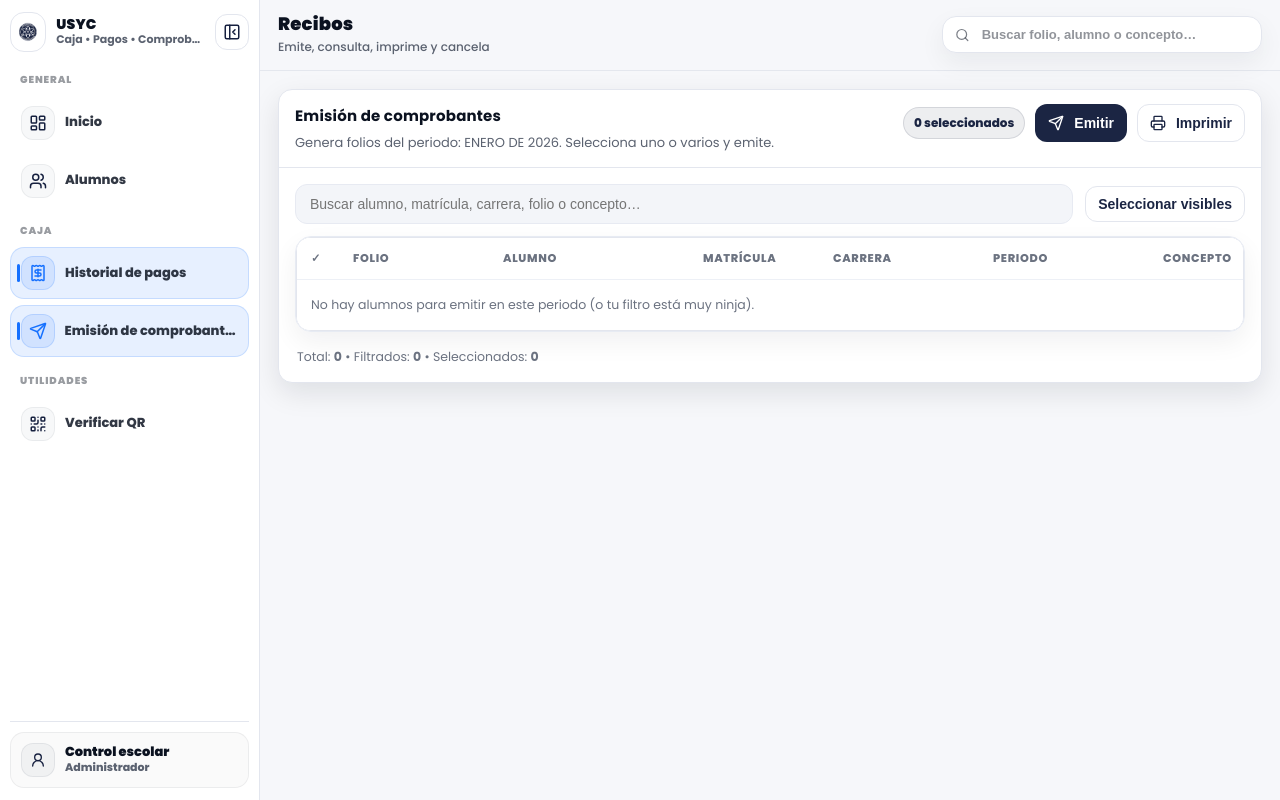
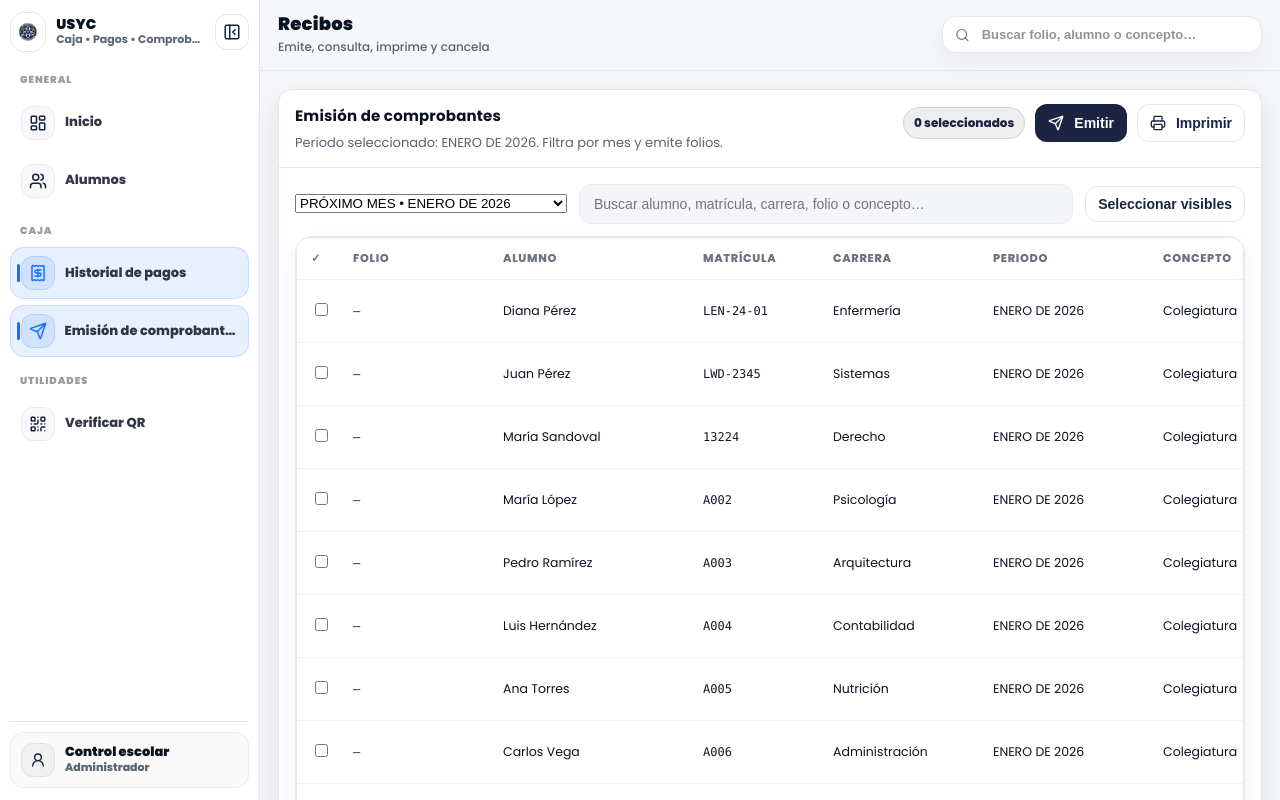
Before and after one commit to mariasan001/usyc, a Next.js app: page /recibos/emision in a window 1280 px wide. Shown: the top 800 px of the page. Built offline with nearby package versions, Linux system fonts and the light colour scheme.

Commit message:
cambios recibo

```diff
--- a/src/modules/recibos/pages/PaymentsIssuePage.tsx
+++ b/src/modules/recibos/pages/PaymentsIssuePage.tsx
@@ -23,6 +23,56 @@ import {
 } from '@/modules/receipts/utils/student-ledger.utils';
 
 /** =========================
+ *  MOCKS (solo UI demo)
+ *  ========================= */
+type StudentMock = StudentRef & { carrera?: string; mensualidad: number };
+
+const MOCK_STUDENTS: StudentMock[] = [
+  { nombre: 'Diana Pérez', matricula: 'LEN-24-01', carrera: 'Enfermería', mensualidad: 330 },
+  { nombre: 'Juan Pérez', matricula: 'LWD-2345', carrera: 'Sistemas', mensualidad: 450 },
+  { nombre: 'María Sandoval', matricula: '13224', carrera: 'Derecho', mensualidad: 390 },
+  { nombre: 'María López', matricula: 'A002', carrera: 'Psicología', mensualidad: 300 },
+  { nombre: 'Pedro Ramírez', matricula: 'A003', carrera: 'Arquitectura', mensualidad: 520 },
+  { nombre: 'Luis Hernández', matricula: 'A004', carrera: 'Contabilidad', mensualidad: 410 },
+  { nombre: 'Ana Torres', matricula: 'A005', carrera: 'Nutrición', mensualidad: 380 },
+  { nombre: 'Carlos Vega', matricula: 'A006', carrera: 'Administración', mensualidad: 360 },
+  { nombre: 'Sofía García', matricula: 'A007', carrera: 'Criminología', mensualidad: 410 },
+  { nombre: 'Diego Cruz', matricula: 'A008', carrera: 'Diseño', mensualidad: 340 },
+];
+
+// Algunos pagos reales (para que veas "PAGADO" en meses pasados/actual)
+const MOCK_RECEIPTS: Receipt[] = [
+  {
+    id: 'r1',
+    alumno: { nombre: 'Diana Pérez', matricula: 'LEN-24-01' },
+    monto: 330,
+    fechaPago: '2025-12-18',
+    concepto: 'Colegiatura',
+  } as any,
+  {
+    id: 'r2',
+    alumno: { nombre: 'Juan Pérez', matricula: 'LWD-2345' },
+    monto: 450,
+    fechaPago: '2025-11-10',
+    concepto: 'Colegiatura',
+  } as any,
+  {
+    id: 'r3',
+    alumno: { nombre: 'Juan Pérez', matricula: 'LWD-2345' },
+    monto: 450,
+    fechaPago: '2025-12-10',
+    concepto: 'Colegiatura',
+  } as any,
+  {
+    id: 'r4',
+    alumno: { nombre: 'María López', matricula: 'A002' },
+    monto: 300,
+    fechaPago: '2025-12-05',
+    concepto: 'Colegiatura',
+  } as any,
+];
+
+/** =========================
  *  Helpers (periodo / folio)
  *  ========================= */
 function yyyymm(d: Date) {
@@ -31,19 +81,17 @@ function yyyymm(d: Date) {
   return `${y}-${m}`;
 }
 
-function nextMonthKey() {
-  const d = new Date();
-  d.setMonth(d.getMonth() + 1);
+function addMonthsKey(base: Date, delta: number) {
+  const d = new Date(base);
   d.setDate(1);
+  d.setMonth(d.getMonth() + delta);
   return yyyymm(d);
 }
 
 function monthLabelFromKey(key: string) {
   const [y, m] = key.split('-').map((x) => Number(x));
   const d = new Date(y, (m || 1) - 1, 1);
-  return d
-    .toLocaleDateString('es-MX', { month: 'long', year: 'numeric' })
-    .toUpperCase();
+  return d.toLocaleDateString('es-MX', { month: 'long', year: 'numeric' }).toUpperCase();
 }
 
 function fmtMoney(n: number) {
@@ -55,7 +103,6 @@ function todayISO() {
 }
 
 function makeFolio(periodoKey: string, n: number) {
-  // FOL-202601-0007
   const compact = periodoKey.replace('-', '');
   return `FOL-${compact}-${String(n).padStart(4, '0')}`;
 }
@@ -101,6 +148,8 @@ function saveIssued(items: IssuedItem[]) {
 /** =========================
  *  Types UI
  *  ========================= */
+type EstadoUI = 'SIN_EMISION' | 'EMITIDO' | 'PAGADO' | 'ADEUDO';
+
 type IssueRow = {
   id: string; // `${studentKey}__${periodoKey}`
   studentKey: string;
@@ -112,21 +161,37 @@ type IssueRow = {
   periodoKey: string;
   periodoLabel: string;
 
-  concepto: string; // Colegiatura
+  concepto: string;
   monto: number;
 
-  estado: 'SIN_EMISION' | 'EMITIDO' | 'PAGADO';
+  estado: EstadoUI;
   folio?: string;
   fechaEmision?: string;
 };
 
 export default function PaymentsIssuePage() {
-  const periodoKey = useMemo(() => nextMonthKey(), []);
+  const currentMonthKey = useMemo(() => yyyymm(new Date()), []);
+
+  // ✅ Periodo filtrable: anterior / actual / próximo (default = próximo)
+  const [periodoKey, setPeriodoKey] = useState<string>(() => addMonthsKey(new Date(), +1));
   const periodoLabel = useMemo(() => monthLabelFromKey(periodoKey), [periodoKey]);
 
-  // ⚠️ Sustituye por tus hooks reales (API)
-  const [allReceipts] = useState<Receipt[]>([]);
-  const [students] = useState<StudentRef[]>([]);
+  const periodOptions = useMemo(() => {
+    const base = new Date();
+    const prev = addMonthsKey(base, -1);
+    const now = addMonthsKey(base, 0);
+    const next = addMonthsKey(base, +1);
+
+    return [
+      { key: prev, label: `MES ANTERIOR • ${monthLabelFromKey(prev)}` },
+      { key: now, label: `MES ACTUAL • ${monthLabelFromKey(now)}` },
+      { key: next, label: `PRÓXIMO MES • ${monthLabelFromKey(next)}` },
+    ];
+  }, []);
+
+  // ✅ DEMO
+  const [allReceipts] = useState<Receipt[]>(MOCK_RECEIPTS);
+  const [students] = useState<StudentMock[]>(MOCK_STUDENTS);
 
   const [issued, setIssued] = useState<IssuedItem[]>([]);
   useEffect(() => {
@@ -158,43 +223,45 @@ export default function PaymentsIssuePage() {
       if (!studentKey) continue;
 
       const receipts = receiptsByStudent.get(studentKey.toLowerCase()) ?? [];
+
+      const inferred = inferMonthlyAmount(receipts, 0);
       const fallbackCfg: PlanConfig = {
         startDate: inferStartDate(receipts),
         durationMonths: 6,
-        monthlyAmount: inferMonthlyAmount(receipts, 0),
+        monthlyAmount: inferred && inferred > 0 ? inferred : st.mensualidad,
       };
 
       const cfg = loadStudentPlan(studentKey, fallbackCfg);
-      const plan = applyReceiptsToPlan(buildPlan(cfg), receipts);
+      const monthly = cfg.monthlyAmount && cfg.monthlyAmount > 0 ? cfg.monthlyAmount : st.mensualidad;
 
+      const plan = applyReceiptsToPlan(buildPlan({ ...cfg, monthlyAmount: monthly }), receipts);
       const planRow = plan.find((x) => x.key === periodoKey);
-      if (!planRow) continue;
 
-      const isPaid = planRow.estado === 'PAGADO';
+      const concepto = planRow?.concepto ?? 'Colegiatura';
+      const monto = (planRow?.montoEsperado ?? monthly) || st.mensualidad;
 
-      const issuedItem = issued.find(
-        (it) => it.studentKey === studentKey && it.periodoKey === periodoKey
-      );
+      const isPaid = planRow?.estado === 'PAGADO';
 
-      const estado: IssueRow['estado'] = isPaid
-        ? 'PAGADO'
-        : issuedItem
-          ? 'EMITIDO'
-          : 'SIN_EMISION';
+      const issuedItem = issued.find((it) => it.studentKey === studentKey && it.periodoKey === periodoKey);
+
+      const isPast = periodoKey < currentMonthKey;
+
+      let estado: EstadoUI;
+      if (isPaid) estado = 'PAGADO';
+      else if (issuedItem) estado = 'EMITIDO';
+      else if (isPast) estado = 'ADEUDO';
+      else estado = 'SIN_EMISION';
 
       out.push({
         id: `${studentKey}__${periodoKey}`,
         studentKey,
         alumno: st.nombre,
         matricula: st.matricula ?? null,
-        carrera: (st as any).carrera ?? null,
-
+        carrera: st.carrera ?? null,
         periodoKey,
-        periodoLabel: planRow.periodoLabel ?? periodoLabel,
-
-        concepto: planRow.concepto ?? 'Colegiatura',
-        monto: planRow.montoEsperado ?? cfg.monthlyAmount,
-
+        periodoLabel: planRow?.periodoLabel ?? periodoLabel,
+        concepto,
+        monto,
         estado,
         folio: issuedItem?.folio,
         fechaEmision: issuedItem?.fechaEmision,
@@ -202,7 +269,7 @@ export default function PaymentsIssuePage() {
     }
 
     return out;
-  }, [students, receiptsByStudent, issued, periodoKey, periodoLabel]);
+  }, [students, receiptsByStudent, issued, periodoKey, periodoLabel, currentMonthKey]);
 
   const filtered = useMemo(() => {
     const needle = normalizeKey(q);
@@ -225,7 +292,7 @@ export default function PaymentsIssuePage() {
   const canPrint = useMemo(() => {
     if (selected.length === 0) return false;
     const selRows = filtered.filter((r) => selected.includes(r.id));
-    return selRows.some((r) => r.estado === 'EMITIDO');
+    return selRows.some((r) => r.estado === 'EMITIDO' && r.folio);
   }, [selected, filtered]);
 
   function toggle(id: string) {
@@ -233,7 +300,23 @@ export default function PaymentsIssuePage() {
   }
 
   function selectAllVisible() {
+    // Selecciona todo menos pagado
     setSelected(filtered.filter((r) => r.estado !== 'PAGADO').map((x) => x.id));
+  }
+
+  /** =========================
+   *  ✅ CONEXIÓN A /recibos/print
+   *  ========================= */
+  function goPrintOneByFolio(folio?: string) {
+    if (!folio) return;
+    window.location.href = `/recibos/print?folio=${encodeURIComponent(folio)}`;
+  }
+
+  function goPrintBatchByFolios(folios: string[]) {
+    const list = folios.filter(Boolean);
+    if (list.length === 0) return;
+    const qs = list.map((f) => f.trim()).join(',');
+    window.location.href = `/recibos/print?folios=${encodeURIComponent(qs)}`;
   }
 
   function issueSelected() {
@@ -262,38 +345,38 @@ export default function PaymentsIssuePage() {
       const next = [...issued, ...created];
       setIssued(next);
       saveIssued(next);
+
+      // refresca UI: seleccionados siguen igual, pero ahora ya tendrán folio/emitido
+      // opcional: setSelected([]); // si quieres limpiar selección al emitir
     } finally {
       setIssuing(false);
     }
   }
 
   function printSelected() {
-    // Solo imprime los emitidos
-    const ids = filtered
-      .filter((r) => selected.includes(r.id) && r.estado === 'EMITIDO')
-      .map((r) => r.id);
-
-    if (ids.length === 0) return;
-
+    // Solo imprime los EMITIDOS con folio
     setPrinting(true);
     try {
-      // Aquí conectas tu endpoint:
-      // POST /api/payments/print { ids }
-      console.log('PRINT', ids);
+      const selRows = filtered.filter((r) => selected.includes(r.id));
+      const folios = selRows
+        .filter((r) => r.estado === 'EMITIDO' && r.folio)
+        .map((r) => r.folio!) ;
+
+      goPrintBatchByFolios(folios);
     } finally {
       setPrinting(false);
     }
   }
 
-  function printOne(id: string) {
-    // POST /api/payments/print { ids:[id] }
-    console.log('PRINT ONE', id);
+  function printOne(row: IssueRow) {
+    if (row.estado !== 'EMITIDO') return;
+    goPrintOneByFolio(row.folio);
   }
 
   return (
     <Card
       title="Emisión de comprobantes"
-      subtitle={`Genera folios del periodo: ${periodoLabel}. Selecciona uno o varios y emite.`}
+      subtitle={`Periodo seleccionado: ${periodoLabel}. Filtra por mes y emite folios.`}
       right={
         <div className={s.headerActions}>
           <Badge tone="info">{selected.length} seleccionados</Badge>
@@ -317,6 +400,24 @@ export default function PaymentsIssuePage() {
     >
       <div className={s.wrap}>
         <div className={s.toolbar}>
+          {/* Periodo */}
+          <select
+            className={s.select}
+            value={periodoKey}
+            onChange={(e) => {
+              setPeriodoKey(e.target.value);
+              setSelected([]);
+            }}
+            title="Periodo"
+          >
+            {periodOptions.map((p) => (
+              <option key={p.key} value={p.key}>
+                {p.label}
+              </option>
+            ))}
+          </select>
+
+          {/* Buscar alumno/matrícula */}
           <div className={s.search}>
             <Input
               label=""
@@ -352,7 +453,7 @@ export default function PaymentsIssuePage() {
               {filtered.length === 0 ? (
                 <tr>
                   <td colSpan={10} className={s.muted}>
-                    No hay alumnos para emitir en este periodo (o tu filtro está muy ninja).
+                    No hay resultados para este periodo/filtro.
                   </td>
                 </tr>
               ) : (
@@ -364,7 +465,13 @@ export default function PaymentsIssuePage() {
                     <tr
                       key={r.id}
                       className={
-                        r.estado === 'EMITIDO' ? s.rowIssued : r.estado === 'PAGADO' ? s.rowPaid : undefined
+                        r.estado === 'EMITIDO'
+                          ? s.rowIssued
+                          : r.estado === 'PAGADO'
+                            ? s.rowPaid
+                            : r.estado === 'ADEUDO'
+                              ? s.rowDebt
+                              : undefined
                       }
                     >
                       <td>
@@ -378,11 +485,19 @@ export default function PaymentsIssuePage() {
                       </td>
 
                       <td className={s.mono}>{r.folio ?? '—'}</td>
-                      <td className={s.ellipsis} title={r.alumno}>{r.alumno}</td>
+                      <td className={s.ellipsis} title={r.alumno}>
+                        {r.alumno}
+                      </td>
                       <td className={s.mono}>{r.matricula ?? '—'}</td>
-                      <td className={s.ellipsis} title={r.carrera ?? ''}>{r.carrera ?? '—'}</td>
-                      <td className={s.ellipsis} title={r.periodoLabel}>{r.periodoLabel}</td>
-                      <td className={s.ellipsis} title={r.concepto}>{r.concepto}</td>
+                      <td className={s.ellipsis} title={r.carrera ?? ''}>
+                        {r.carrera ?? '—'}
+                      </td>
+                      <td className={s.ellipsis} title={r.periodoLabel}>
+                        {r.periodoLabel}
+                      </td>
+                      <td className={s.ellipsis} title={r.concepto}>
+                        {r.concepto}
+                      </td>
                       <td className={s.mono}>{fmtMoney(r.monto)}</td>
 
                       <td>
@@ -390,6 +505,8 @@ export default function PaymentsIssuePage() {
                           <span className={s.badgePending}>Sin emisión</span>
                         ) : r.estado === 'EMITIDO' ? (
                           <span className={s.badgeIssued}>Emitido</span>
+                        ) : r.estado === 'ADEUDO' ? (
+                          <span className={s.badgeDebt}>Adeudo</span>
                         ) : (
                           <span className={s.badgePaid}>Pagado</span>
                         )}
@@ -400,7 +517,7 @@ export default function PaymentsIssuePage() {
                           variant="secondary"
                           leftIcon={<Printer size={16} />}
                           disabled={r.estado !== 'EMITIDO'}
-                          onClick={() => printOne(r.id)}
+                          onClick={() => printOne(r)}
                         >
                           Imprimir
                         </Button>
```
Also changed, not shown: src/modules/receipts/ui/ReceiptDocument/ReceiptDocument.tsx (+23 -9 lines), src/modules/receipts/ui/ReceiptPrint/ReceiptPrintPage.tsx (+70 -25 lines), src/qr/utils/qr.codec.ts (+16 -3 lines).
